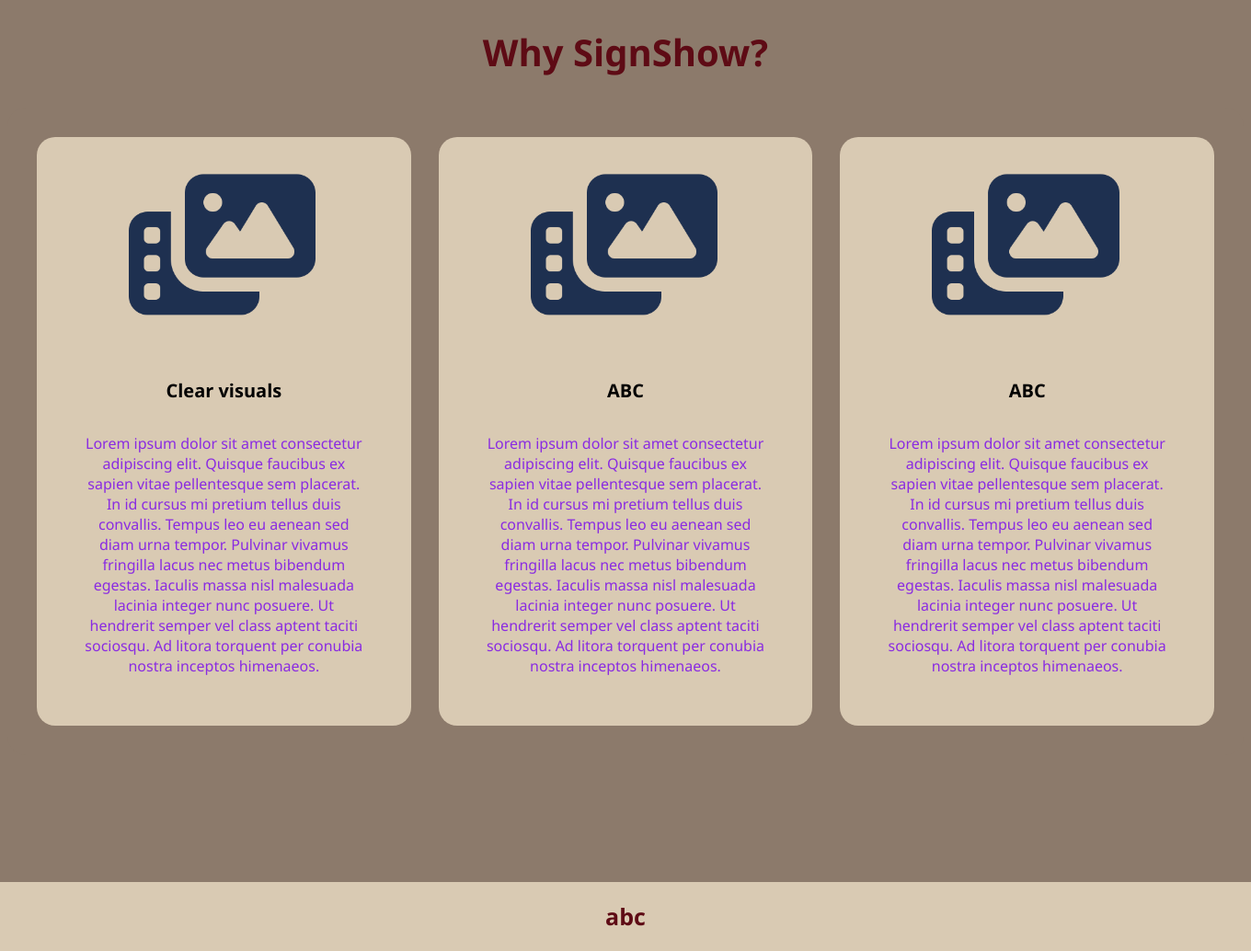
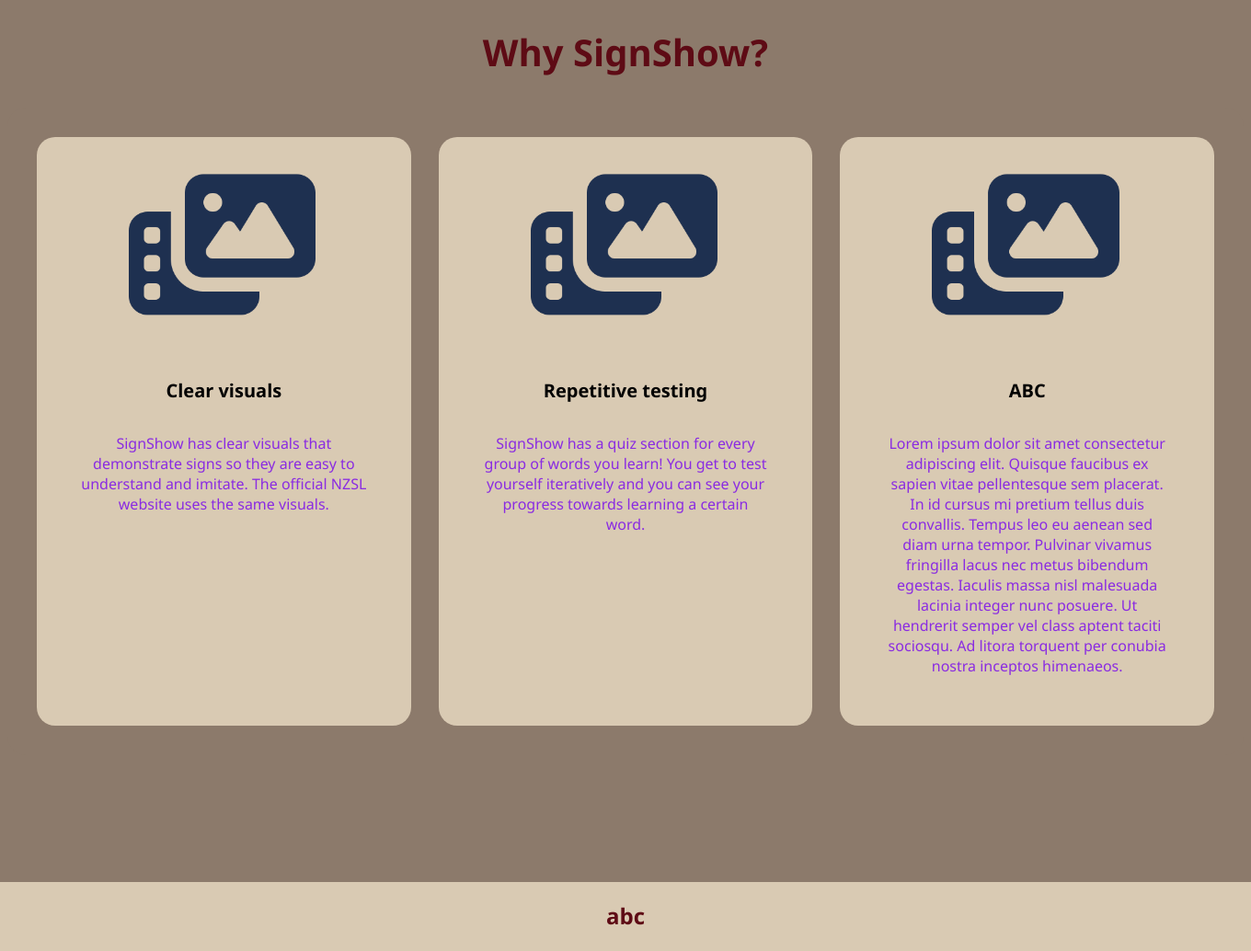
Before and after one commit to zed3538/signshow, a Flask app: page / in a window 1360 px wide. Shown: the part 792-1826 px from the top of the page at 92% size. After the commit the page ends 1798 px from the top, so only its background shows below. Run offline with Flask 3, Linux system fonts and the light colour scheme; parts of the project's set-up code (start-up, migrations or seed data) failed here and were passed over.

Commit message:
Working on improving sign up validation, developing quiz

```diff
--- a/app.py
+++ b/app.py
@@ -2,6 +2,7 @@ from flask import Flask, render_template, request, flash, session, redirect
 import sqlite3
 from livereload import Server
 from werkzeug.security import generate_password_hash, check_password_hash
+from time import sleep
 
 app = Flask(__name__)
 app.config['SECRET_KEY'] = "SuperSecretKey"
@@ -25,13 +26,13 @@ def get_pages():
             'img_src': 'images/icon_photovideo.png',
             'img_alt': 'Use of photos and videos to help you visualise sign language gestures',
             'title': 'Clear visuals',
-            'summary': 'Lorem ipsum dolor sit amet consectetur adipiscing elit. Quisque faucibus ex sapien vitae pellentesque sem placerat. In id cursus mi pretium tellus duis convallis. Tempus leo eu aenean sed diam urna tempor. Pulvinar vivamus fringilla lacus nec metus bibendum egestas. Iaculis massa nisl malesuada lacinia integer nunc posuere. Ut hendrerit semper vel class aptent taciti sociosqu. Ad litora torquent per conubia nostra inceptos himenaeos.',
+            'summary': 'SignShow has clear visuals that demonstrate signs so they are easy to understand and imitate. The official NZSL website uses the same visuals.',
         },
         {
             'img_src': 'images/icon_photovideo.png',
             'img_alt': 'smiley face',
-            'title': 'ABC',
-            'summary': 'Lorem ipsum dolor sit amet consectetur adipiscing elit. Quisque faucibus ex sapien vitae pellentesque sem placerat. In id cursus mi pretium tellus duis convallis. Tempus leo eu aenean sed diam urna tempor. Pulvinar vivamus fringilla lacus nec metus bibendum egestas. Iaculis massa nisl malesuada lacinia integer nunc posuere. Ut hendrerit semper vel class aptent taciti sociosqu. Ad litora torquent per conubia nostra inceptos himenaeos.',
+            'title': 'Repetitive testing',
+            'summary': 'SignShow has a quiz section for every group of words you learn! You get to test yourself iteratively and you can see your progress towards learning a certain word.',
         },
         {
             'img_src': 'images/icon_photovideo.png',
@@ -41,15 +42,6 @@ def get_pages():
         }
     ]
     return pages
-
-def get_lessons():
-    lessons = [
-        {
-            'title': 'Lesson 1',
-            'terms': '',
-        }
-    ]
-    return lessons
 
 @app.route('/')
 def index():
@@ -86,9 +78,14 @@ def signup():
         password = request.form['password']
         hashed_password = generate_password_hash(password)
         sql = "INSERT or IGNORE INTO user (username,password) VALUES (?,?)"
-        query_db(sql,(username,hashed_password))
-        flash("Sign Up Successful!")
-        return redirect('/learn')
+        user_check = "SELECT username FROM user"
+        if username == "":
+            flash("Sign up failed. Please enter a valid username.")
+        else:
+            query_db(sql,(username,hashed_password))
+            flash("Sign up successful! You will be redirected in a few seconds.")
+            time.sleep(1)
+            return redirect('/learn')
     return render_template("signup.html")
 
 @app.route('/logout')
@@ -99,7 +96,8 @@ def logout():
 @app.route('/learn')
 def learn():
     terms = query_db("SELECT * FROM terms")
-    return render_template("learn.html", terms=terms)
+    quiz = query_db("SELECT * FROM quiz")
+    return render_template("learn.html", terms=terms, quiz=quiz)
 
 @app.route('/learn/<int:id>')
 def termLearn(id):
@@ -107,9 +105,9 @@ def termLearn(id):
     terms = query_db(sql, one=True)
     return render_template ("term.html", terms=terms)
 
-@app.route('/quiz')
-def quiz():
-    return render_template("quiz.html")
+@app.route('/learn/quiz-<int:id>')
+def quiz(id):
+    return render_template("quiz.html", questions=questions)
 
 if __name__ == "__main__":
     app.run(debug=True)
--- a/static/styles.css
+++ b/static/styles.css
@@ -22,7 +22,7 @@ img {
 }
 
 h2 {
-    font-size: 25px;
+    font-size: 20                                                                                                                                                                                                                                                                                                                                                                                                                                                                                                                                                                                                                                                                                                                                                                                                                                                                                                                                                                                                                                                                                                      px;
     text-align: center;
     color: rgb(94, 11, 21);
 }
@@ -237,6 +237,8 @@ button[type=submit] {
     border: 1px solid palegreen;
 }
 
+/* term page styling */
+
 .visuals {
     margin: 5rem;
     display: flex;
@@ -254,9 +256,12 @@ button[type=submit] {
     width: auto;
 }
 
-.learn-1 {
+h3 {
+    text-align: center;
+    color: rgb(94, 11, 21);
 }
 
 .learn-1 li {
     list-style: none;
+    font-size: 30px;
 }
--- a/templates/learn.html
+++ b/templates/learn.html
@@ -14,7 +14,7 @@
                 <li><a href="learn/{{term[0]}}">{{term[1]}}</a></li>
             {% endfor %}
         </ul>
-        <h3><a href="/quiz">Quiz yourself!</a></h3>
+        <h3><a href="/learn/quiz-{{quiz[0]}}">Quiz yourself!</a></h3>
     </div>
 
 {% endblock %}
--- a/templates/quiz.html
+++ b/templates/quiz.html
@@ -1,6 +1,11 @@
 {% extends 'base.html' %}
 {% block content%}
 
+<h1>what is this sign?</h1>
 
+<video width="640" height="480" loop autoplay muted>
+    <source src={{terms[2]}}>
+    Your browser does not support the video tag.
+</video>
 
 {% endblock %}
```
Also changed, not shown: database.db, 1 other file.
